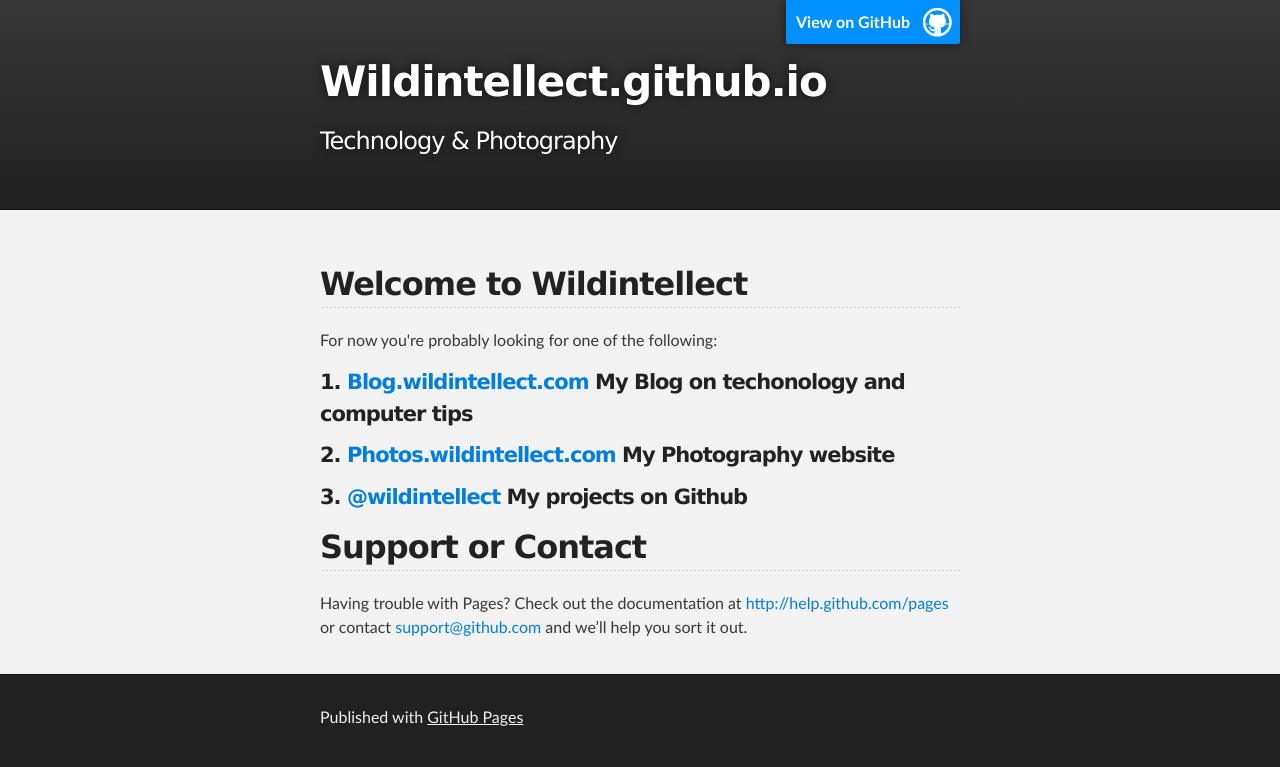
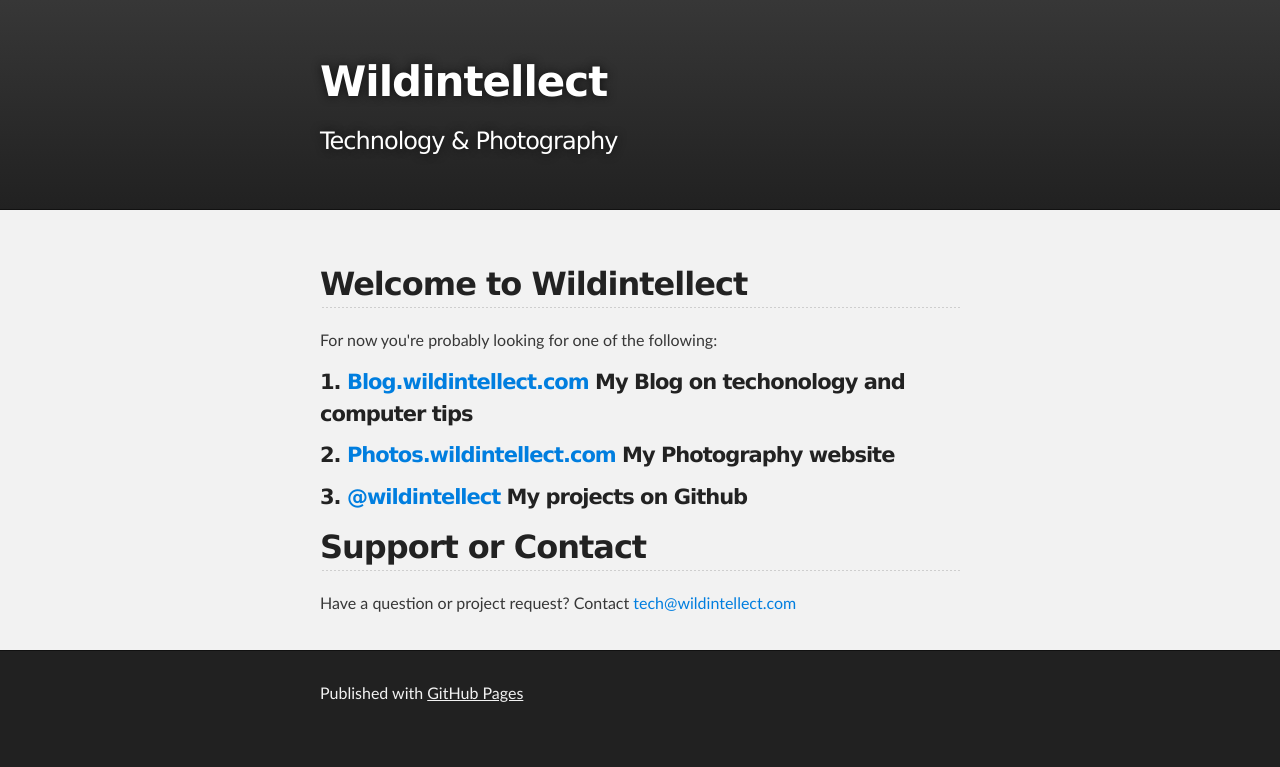
Before and after one commit to wildintellect/wildintellect.github.io, a plain HTML site: page index.html in a window 1280 px wide. Drawn offline with Linux system fonts and the light colour scheme.

Commit message:
Updated contact info

```diff
--- a/index.html
+++ b/index.html
@@ -8,7 +8,7 @@
 
     <link rel="stylesheet" type="text/css" media="screen" href="stylesheets/stylesheet.css">
 
-    <title>Wildintellect.github.io</title>
+    <title>Wildintellect</title>
   </head>
 
   <body>
@@ -16,9 +16,9 @@
     <!-- HEADER -->
     <div id="header_wrap" class="outer">
         <header class="inner">
-          <a id="forkme_banner" href="https://github.com/wildintellect">View on GitHub</a>
+          <!--<a id="forkme_banner" href="https://github.com/wildintellect">View on GitHub</a>-->
 
-          <h1 id="project_title">Wildintellect.github.io</h1>
+          <h1 id="project_title">Wildintellect</h1>
           <h2 id="project_tagline">Technology &amp; Photography</h2>
 
         </header>
@@ -44,7 +44,8 @@
 <h2>
 <a name="support-or-contact" class="anchor" href="#support-or-contact"><span class="octicon octicon-link"></span></a>Support or Contact</h2>
 
-<p>Having trouble with Pages? Check out the documentation at <a href="http://help.github.com/pages">http://help.github.com/pages</a> or contact <a href="mailto:support@github.com">support@github.com</a> and we’ll help you sort it out.</p>
+<p>Have a question or project request? Contact <a href="mailto:tech@wildintellect.com?Subject=WebContact"">tech@wildintellect.com</a>
+<!--<p>Having trouble with Pages? Check out the documentation at <a href="http://help.github.com/pages">http://help.github.com/pages</a> or contact <a href="mailto:support@github.com">support@github.com</a> and we’ll help you sort it out.</p>-->
       </section>
     </div>
 
```
